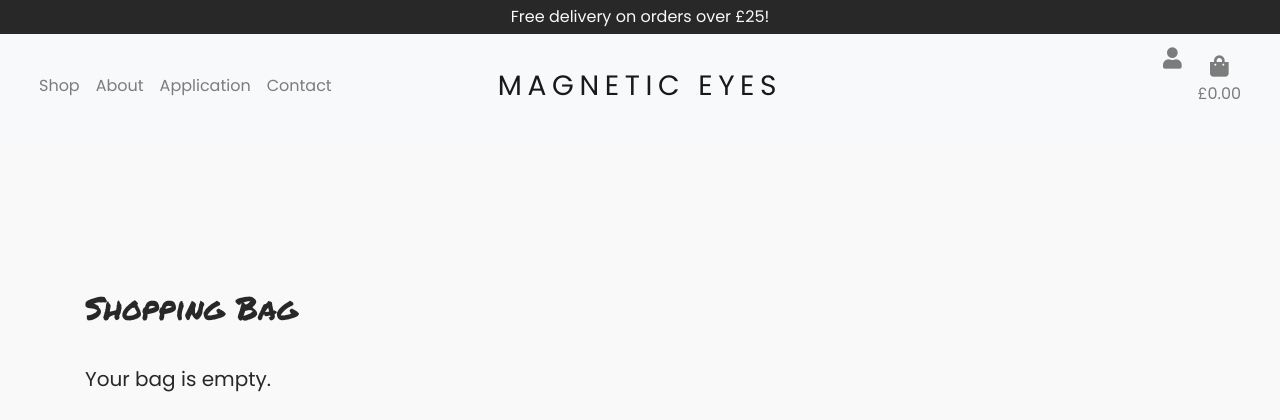
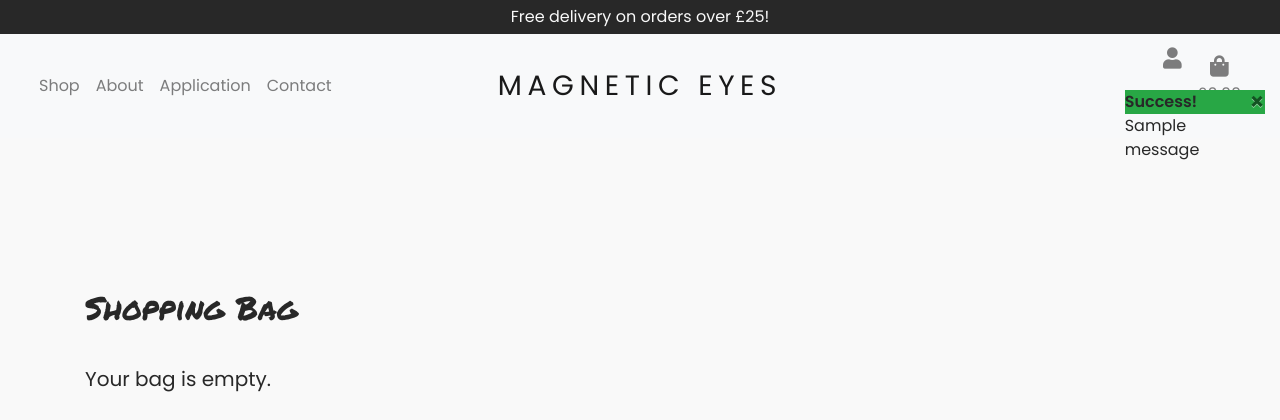
Before and after one commit to michellelclement/magnetic-eyes, a Django app: page /bag/ in a window 1280 px wide. Shown: the top 420 px of the page. Run offline with Django 3.2, Linux system fonts and the light colour scheme; tables that the repository leaves empty hold one stand-in row (values such as "Sample post"); one stand-in notice (Sample message) is shown; some libraries are stand-ins or nearby versions.

Commit message:
add toasts. Styling to be completed

```diff
--- a/bag/views.py
+++ b/bag/views.py
@@ -1,5 +1,7 @@
 from django.shortcuts import render, redirect, reverse, HttpResponse
+from django.contrib import messages
 
+from products.models import Product
 
 def view_bag(request):
     return render(request, 'bag/bag.html')
@@ -8,6 +10,7 @@ def view_bag(request):
 def add_to_bag(request, item_id):
     """ Add a quantity of the specified product to the shopping bag """
 
+    product = Product.objects.get(pk=item_id)
     quantity = int(request.POST.get('quantity'))
     redirect_url = request.POST.get('redirect_url')
     bag = request.session.get('bag', {})
@@ -16,6 +19,7 @@ def add_to_bag(request, item_id):
         bag[item_id] += quantity
     else:
         bag[item_id] = quantity
+        messages.success(request, f'Added {product.name} to your bag')
 
     request.session['bag'] = bag
     return redirect(redirect_url)
--- a/magnetic_eyes/settings.py
+++ b/magnetic_eyes/settings.py
@@ -79,6 +79,8 @@ TEMPLATES = [
     },
 ]
 
+MESSAGE_STORAGE = 'django.contrib.messages.storage.session.SessionStorage'
+
 AUTHENTICATION_BACKENDS = [
     'django.contrib.auth.backends.ModelBackend',
     'allauth.account.auth_backends.AuthenticationBackend',
--- a/static/css/base.css
+++ b/static/css/base.css
@@ -137,6 +137,14 @@ footer {
     margin-top: 150px;
 }
 
+/* Messages / Toasts */
+.message-container {
+    position: fixed;
+    top: 90px;
+    right: 15px;
+    z-index: 99999;
+}
+
 
 /* Media Queries */
 @media only screen and (max-width: 768px) {
--- a/templates/base.html
+++ b/templates/base.html
@@ -108,7 +108,21 @@
     </header>
 
     {% if messages %}
-    <div></div>
+    <div class="message-container">
+            {% for message in messages %}
+                {% with message.level as level %}
+                    {% if level == 40 %}
+                        {% include 'includes/toasts/toast_error.html' %}
+                    {% elif level == 30 %}
+                        {% include 'includes/toasts/toast_warning.html' %}
+                    {% elif level == 25 %}
+                        {% include 'includes/toasts/toast_success.html' %}
+                    {% else %}
+                        {% include 'includes/toasts/toast_info.html' %}
+                    {% endif %}
+                {% endwith %}
+            {% endfor %}
+        </div>
     {% endif %} {% block content %} {% endblock %}
 
     <footer>
@@ -168,6 +182,9 @@
     {% endblock %} {% block extrajs %} {% endblock %}
 
     {% block postloadjs %}
+    <script type="text/javascript">
+        $('.toast').toast('show');
+    </script>
     {% endblock %}
   </body>
 </html>
--- /dev/null
+++ b/templates/includes/toasts/toast_success.html
@@ -0,0 +1,13 @@
+<div class="toast" role="alert" aria-live="assertive" aria-atomic="true">
+<div class="arrow-up arrow-success">
+  <div class="toast-header bg-success">
+    <strong class="mr-auto">Success!</strong>
+    <button type="button" class="ml-2 mb-1 close" data-dismiss="toast" aria-label="Close">
+      <span aria-hidden="true">&times;</span>
+    </button>
+  </div>
+  <div class="toast-body">
+    {{ message }}
+  </div>
+  </div>
+</div>
```
Also changed, not shown: templates/includes/toasts/toast_error.html (added, +13 -0 lines), templates/includes/toasts/toast_info.html (added, +13 -0 lines), templates/includes/toasts/toast_warning.html (added, +13 -0 lines).
